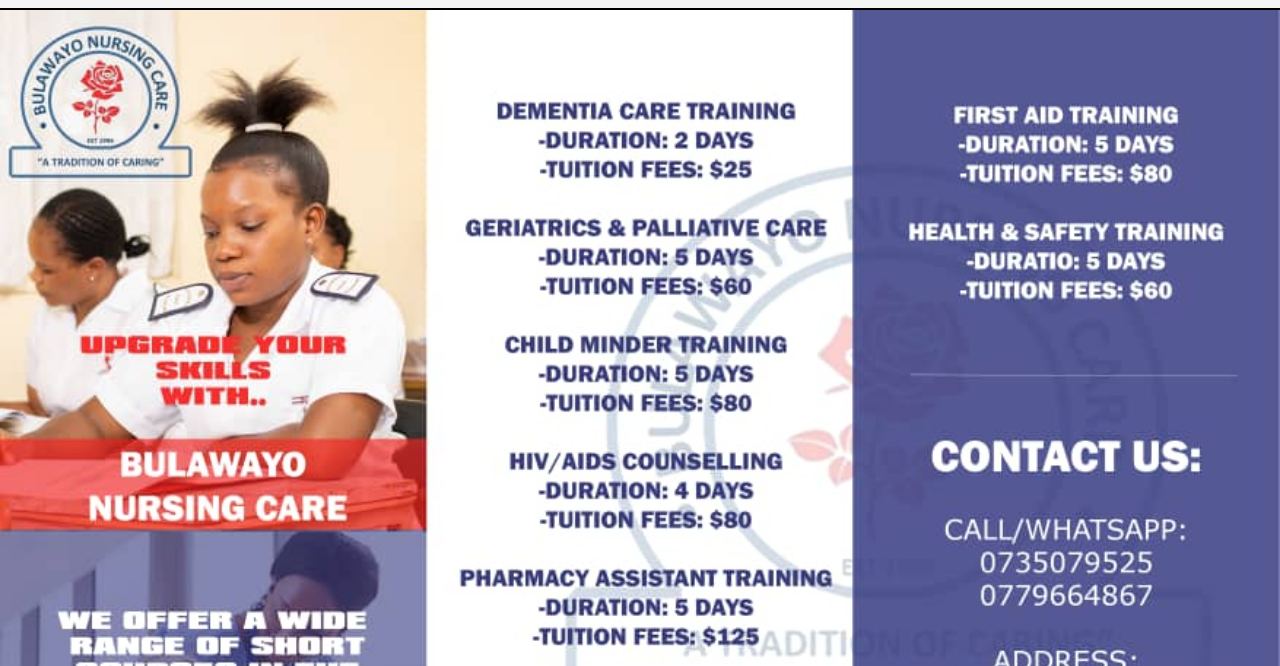
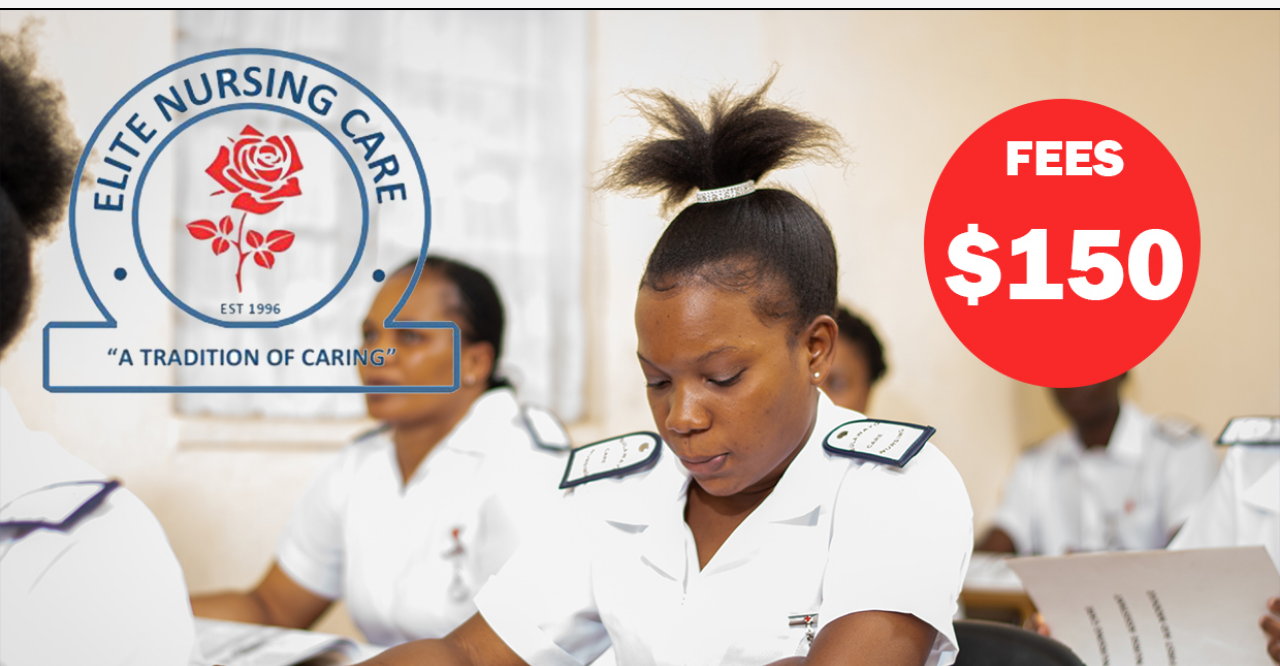
Before and after one commit to ZeninxUchiha/BNC, a plain HTML site: page ANS.html in a window 1280 px wide. Shown: the part 134-800 px from the top of the page. Drawn offline with Linux system fonts and the light colour scheme; a web font is replaced by a local one.

Commit message:
Update ANS.html

```diff
--- a/ANS.html
+++ b/ANS.html
@@ -20,7 +20,7 @@
             </ul>
         </nav>
          </header>
-    <img src="img/IMG-20231020-WA0003.jpg" alt="Assistant Nurse Course">
+    <img src="img/SCHOOL FLIER BINDURA.jpg" alt="Assistant Nurse Course">
     <footer>
         <p>&copy; Bulawayo Nursing Care</p>
     </footer>
```
